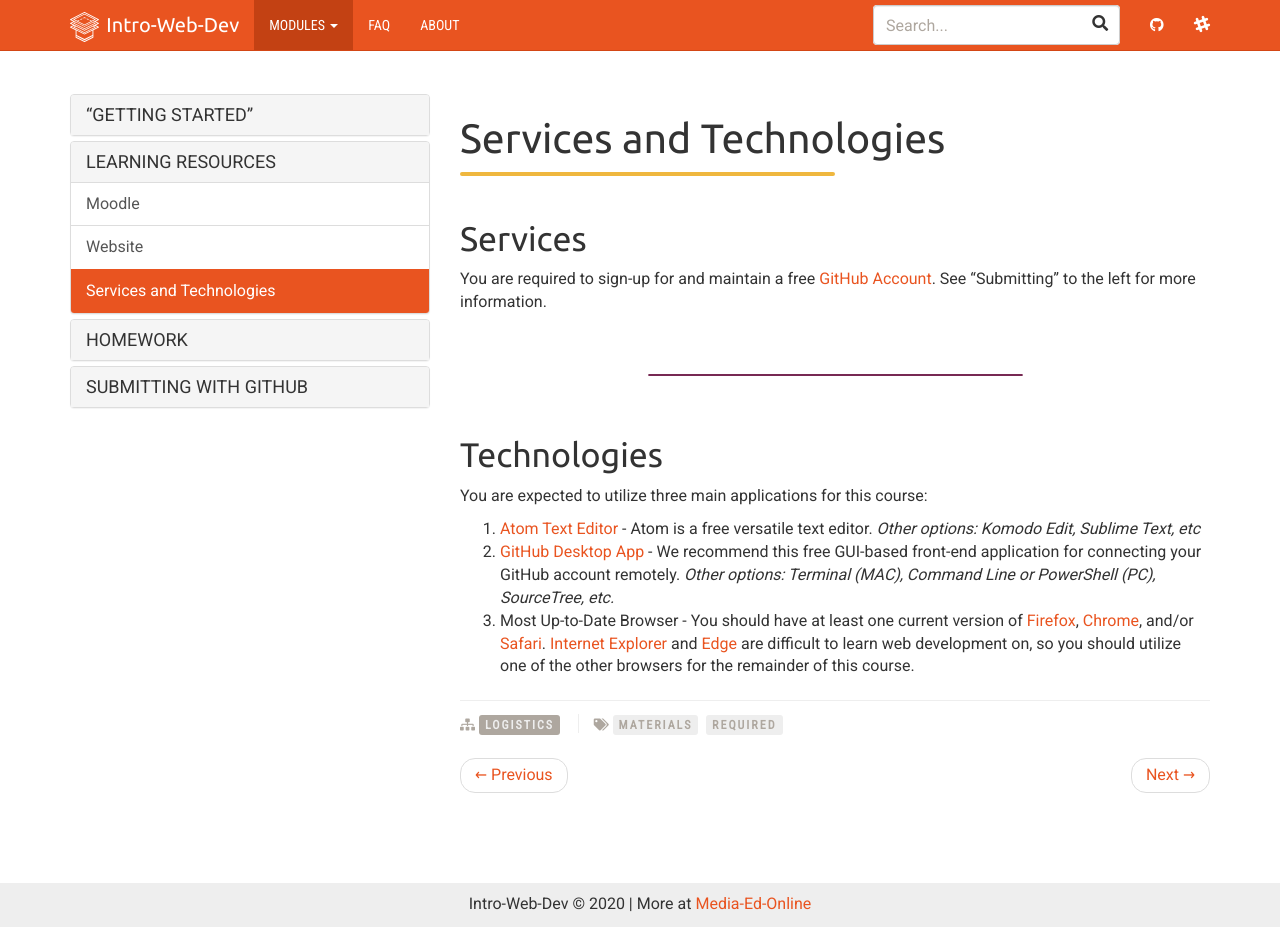
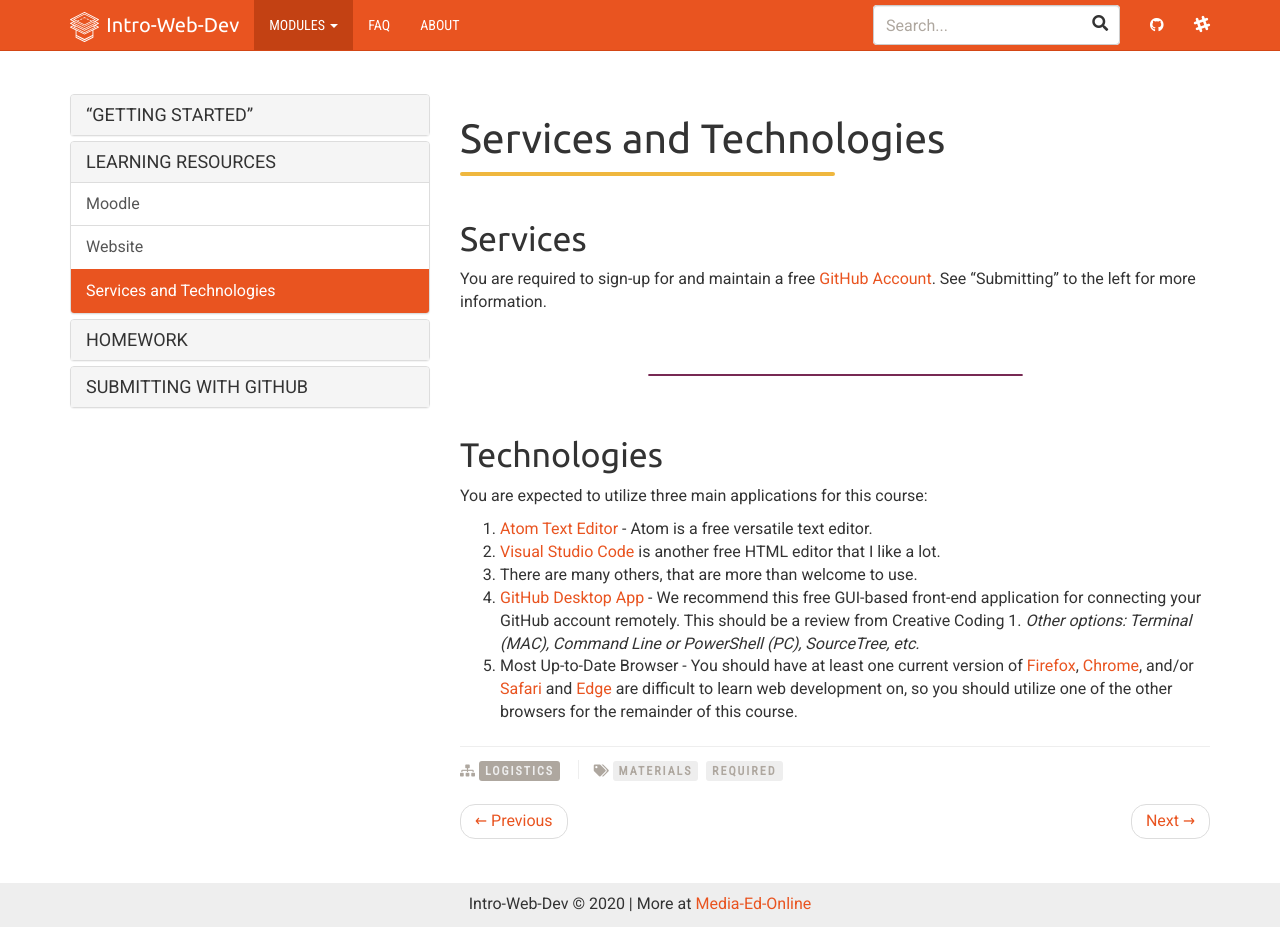
Before and after one commit to Montana-Media-Arts/341-web-design-Fall2020, a Jekyll site: the page built from _docs/topic-00/01-learning-resources/page-03.md, in a window 1280 px wide and 927 px high. Built offline with Jekyll 4.4.1, drawn with Linux system fonts in a browser that asks for light colours; nearby versions of some CDN libraries.

Commit message:
updated text

```diff
--- a/_docs/topic-00/01-learning-resources/page-03.md
+++ b/_docs/topic-00/01-learning-resources/page-03.md
@@ -18,6 +18,8 @@
 
 ## Technologies
 You are expected to utilize three main applications for this course:
-1. <a href="https://atom.io/" target="_blank">Atom Text Editor</a> - Atom is a free versatile text editor. _Other options: Komodo Edit, Sublime Text, etc_
-2. <a href="https://desktop.github.com/" target="_blank">GitHub Desktop App</a> - We recommend this free GUI-based front-end application for connecting your GitHub account remotely. _Other options: Terminal (MAC), Command Line or PowerShell (PC), SourceTree, etc._
-3. Most Up-to-Date Browser - You should have at least one current version of [Firefox](https://www.mozilla.org/en-US/), [Chrome](https://www.google.com/chrome/), and/or [Safari](https://www.apple.com/safari/). [Internet Explorer](https://www.microsoft.com/en-us/download/internet-explorer.aspx) and [Edge](https://www.microsoft.com/en-us/windows/microsoft-edge) are difficult to learn web development on, so you should utilize one of the other browsers for the remainder of this course.
+1. <a href="https://atom.io/" target="_blank">Atom Text Editor</a> - Atom is a free versatile text editor.
+2. <a href="https://code.visualstudio.com/download" target="_new">Visual Studio Code</a> is another free HTML editor that I like a lot.
+3. There are many others, that are more than welcome to use.
+4. <a href="https://desktop.github.com/" target="_blank">GitHub Desktop App</a> - We recommend this free GUI-based front-end application for connecting your GitHub account remotely.  This should be a review from Creative Coding 1.  _Other options: Terminal (MAC), Command Line or PowerShell (PC), SourceTree, etc._
+5. Most Up-to-Date Browser - You should have at least one current version of [Firefox](https://www.mozilla.org/en-US/), [Chrome](https://www.google.com/chrome/), and/or [Safari](https://www.apple.com/safari/) and [Edge](https://www.microsoft.com/en-us/windows/microsoft-edge) are difficult to learn web development on, so you should utilize one of the other browsers for the remainder of this course.
```
Also changed, not shown: _docs/topic-00/01-learning-resources/page-02.md (+1 -1 lines).
